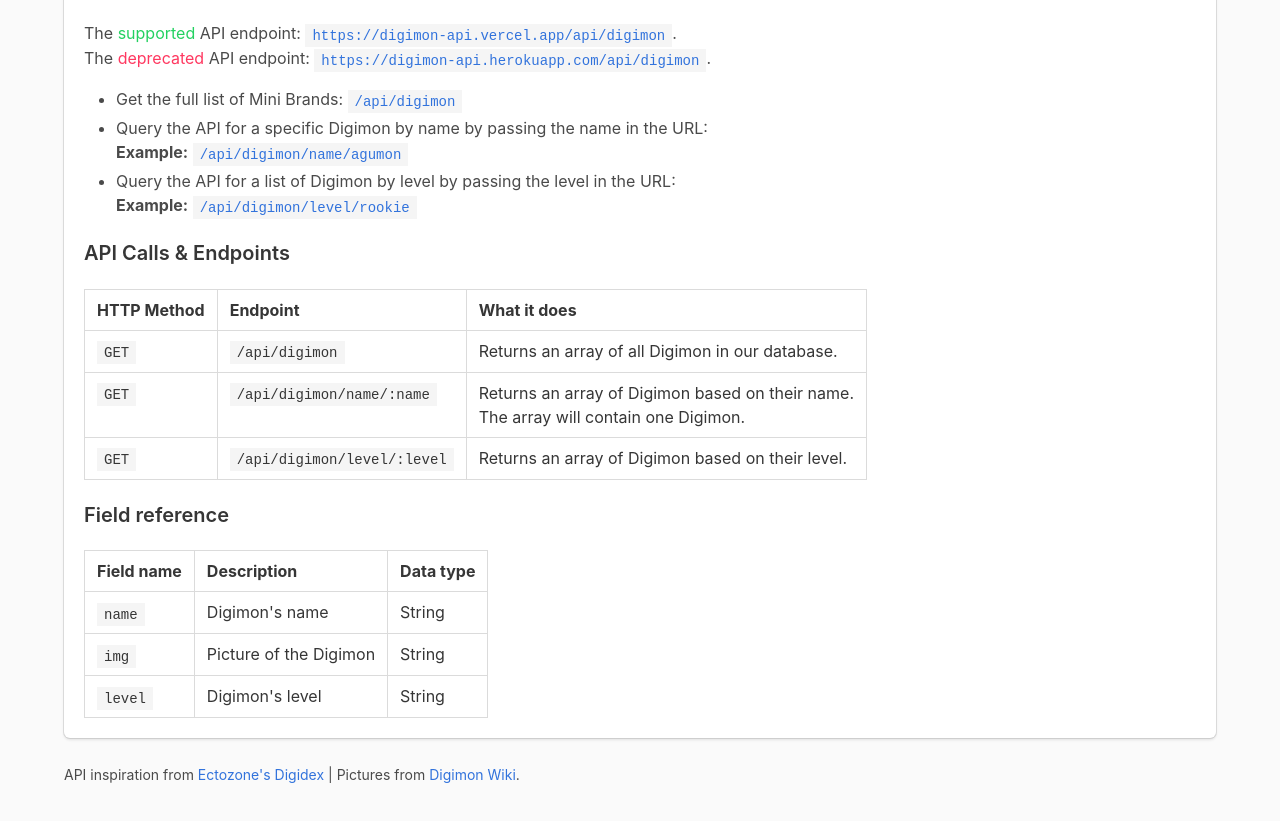
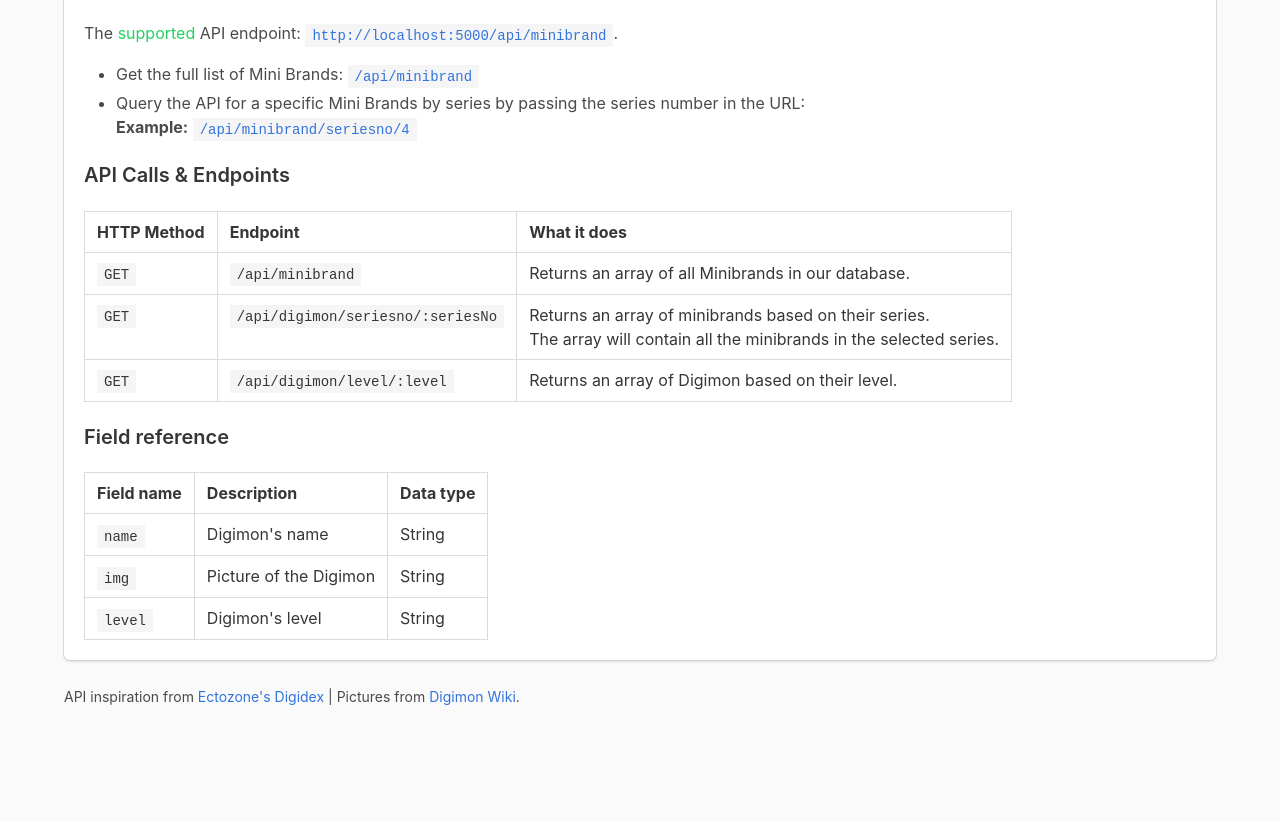
Before and after one commit to jaredgutkin/surprise-5-api, a website: page public/index.html in a window 1280 px wide. Shown: the part 107-928 px from the top of the page. After the commit the page ends 863 px from the top, so only its background shows below. Drawn offline with nearby package versions, Linux system fonts and the light colour scheme.

Commit message:
added more comprehensible info page

```diff
--- a/public/index.html
+++ b/public/index.html
@@ -24,13 +24,12 @@
                     <div class="notification is-warning">
                         <p>The Digimon API was originally created and deployed to Heroku for free, but due to <a href="https://devcenter.heroku.com/articles/free-dyno-hours" target="_blank">Heroku's limited free tier</a>, this is causing performance issues and potential drop outs. Because of this, I have chosen to dual deploy the Digimon API to Vercel while deprecating the Heroku version. This will result in superior speed and reliability.</p>
                     </div> -->
-                    <p>The <span class="has-text-success">supported</span> API endpoint: <code><a href="https://digimon-api.vercel.app/api/digimon">https://digimon-api.vercel.app/api/digimon</a></code>.</p>
-                    <p>The <span class="has-text-danger">deprecated</span> API endpoint: <code><a href="https://digimon-api.herokuapp.com/api/digimon">https://digimon-api.herokuapp.com/api/digimon</a></code>.</p>
+                    <p>The <span class="has-text-success">supported</span> API endpoint: <code><a href="http://localhost:5000/api/minibrand">http://localhost:5000/api/minibrand</a></code>.</p>
                     <div class="content">
                         <ul>
-                            <li>Get the full list of Mini Brands: <code><a href="/api/digimon">/api/digimon</a></code></li>
-                            <li>Query the API for a specific Digimon by name by passing the name in the URL: <br><b>Example:</b> <code><a href="/api/digimon/name/agumon">/api/digimon/name/agumon</a></code></li>
-                            <li>Query the API for a list of Digimon by level by passing the level in the URL: <br><b>Example:</b> <code><a href="/api/digimon/level/rookie">/api/digimon/level/rookie</a></code></li>
+                            <li>Get the full list of Mini Brands: <code><a href="/api/minibrand">/api/minibrand</a></code></li>
+                            <li>Query the API for a specific Mini Brands by series by passing the series number in the URL: <br><b>Example:</b> <code><a href="/api/minibrand/seriesno/4">/api/minibrand/seriesno/4</a></code></li>
+                            <!-- <li>Query the API for a list of Digimon by level by passing the level in the URL: <br><b>Example:</b> <code><a href="/api/digimon/level/rookie">/api/digimon/level/rookie</a></code></li> -->
                         </ul>
                     </div>
                     <h2 class="title is-5">API Calls & Endpoints</h2>
@@ -45,13 +44,13 @@
                         <tbody>
                             <tr>
                                 <td><code class="has-text-dark">GET</code></td>
-                                <td><code class="has-text-dark">/api/digimon</code></td>
-                                <td>Returns an array of all Digimon in our database.</td>
+                                <td><code class="has-text-dark">/api/minibrand</code></td>
+                                <td>Returns an array of all Minibrands in our database.</td>
                             </tr>
                             <tr>
                                 <td><code class="has-text-dark">GET</code></td>
-                                <td><code class="has-text-dark">/api/digimon/name/:name</code></td>
-                                <td>Returns an array of Digimon based on their name. <br>The array will contain one Digimon.</td>
+                                <td><code class="has-text-dark">/api/digimon/seriesno/:seriesNo</code></td>
+                                <td>Returns an array of minibrands based on their series. <br>The array will contain all the minibrands in the selected series.</td>
                             </tr>
                             <tr>
                                 <td><code class="has-text-dark">GET</code></td>
```
Also changed, not shown: routes/api/minibrand.js (+39 -33 lines).
